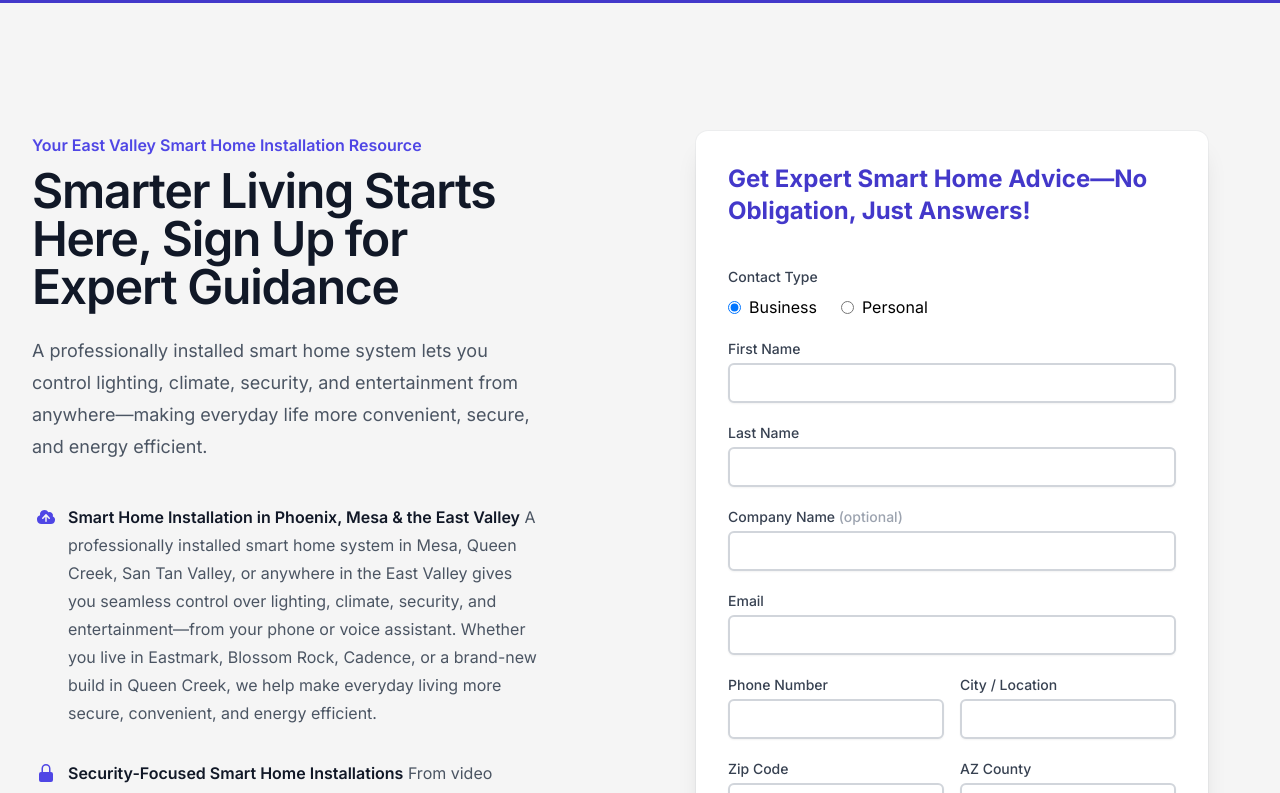
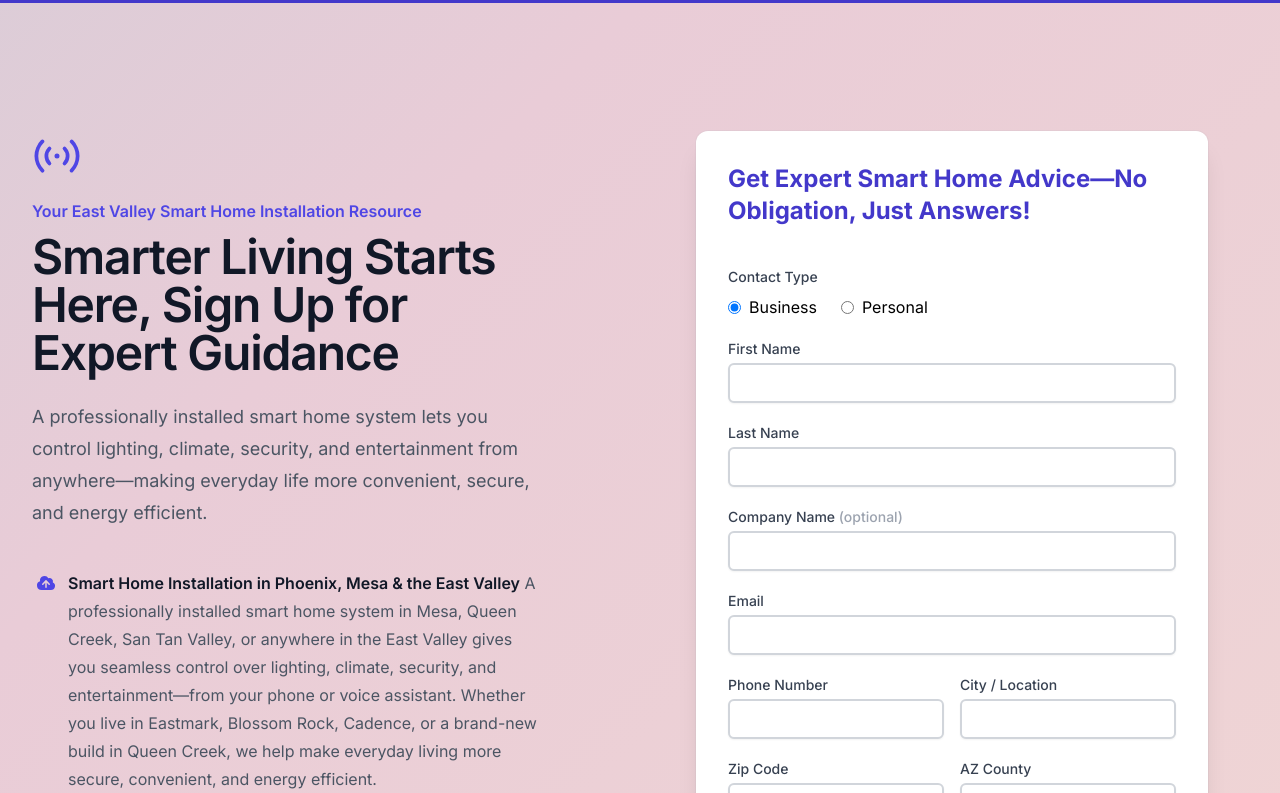
Before and after one commit to dmanzer2/lead-gen, a Next.js app: page / in a window 1280 px wide. Shown: the top 793 px of the page. Built offline with nearby package versions, Linux system fonts and the light colour scheme.

Commit message:
Custom background and design element

```diff
--- a/src/app/page.tsx
+++ b/src/app/page.tsx
@@ -4,7 +4,7 @@ import { useState } from 'react';
 import { useForm } from 'react-hook-form';
 import { zodResolver } from '@hookform/resolvers/zod';
 import { z } from 'zod';
-import { BoltIcon, CloudArrowUpIcon, LockClosedIcon, ServerIcon } from "@heroicons/react/20/solid";
+import { SignalIcon, BoltIcon, CloudArrowUpIcon, LockClosedIcon, ServerIcon } from "@heroicons/react/20/solid";
 
 
 // Validation schema
@@ -146,9 +146,9 @@ export default function HomePage() {
     <div className="overflow-hidden py-24 sm:py-32" style={{ borderTop: '3px solid #4338CA' }}>
       <div className="mx-auto max-w-7xl px-6 lg:px-8">
         <div className="mx-auto grid max-w-2xl grid-cols-1 gap-x-8 gap-y-16 sm:gap-y-20 lg:mx-0 lg:max-w-none lg:grid-cols-2">
-
           <div className="lg:pt-0 lg:pr-8">
             <div className="lg:max-w-lg">
+							<SignalIcon width={50} height={50} className="text-indigo-600 mb-4" />
               <h1 className="text-base/7 font-semibold text-indigo-600">Your East Valley Smart Home Installation Resource</h1>
               <h2 className="mt-2 text-4xl font-semibold tracking-tight text-pretty text-gray-900 sm:text-5xl">
                 Smarter Living Starts Here, Sign Up for Expert Guidance
--- a/src/styles/custom.scss
+++ b/src/styles/custom.scss
@@ -1,3 +1,18 @@
 body {
-  background-color: #f5f5f5;
+	background: linear-gradient(-45deg, #f4dbd3, #e9ccd7, #b3cfd9, #c1e3db);
+	background-size: 400% 400%;
+	animation: gradient 15s ease infinite;
+	height: 100vh;
 }
+
+@keyframes gradient {
+	0% {
+		background-position: 0% 50%;
+	}
+	50% {
+		background-position: 100% 50%;
+	}
+	100% {
+		background-position: 0% 50%;
+	}
+}
```
